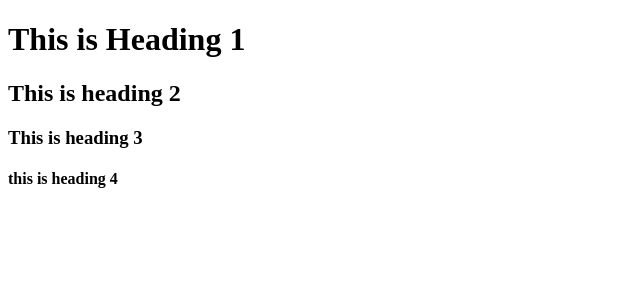
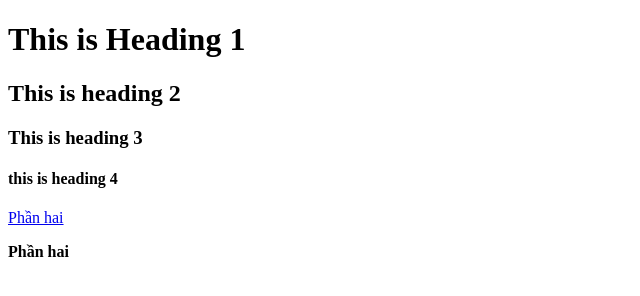
Before and after one commit to thanhdung195/thanhdung195.github.io, a plain HTML site: page index.html in a window 1280 px wide. Shown: the whole page, without its empty margins (0-640 px from the left). Drawn offline with Linux system fonts and the light colour scheme.

Commit message:
Update index.html

```diff
--- a/index.html
+++ b/index.html
@@ -1,9 +1,12 @@
 <!DOCTYPE html>
 <head>
+    <title> NTD </title>
     <body>
         <h1> This is Heading 1 </h1>
         <h2> This is heading 2 </h2>
         <h3> This is heading 3</h3>
         <h4> this is heading 4</h4>
+        <a href="#phan-hai">Phần hai</a>
+        <p id="phan-hai"><strong>Phần hai</strong></p>
     </body>
 </head>
```
